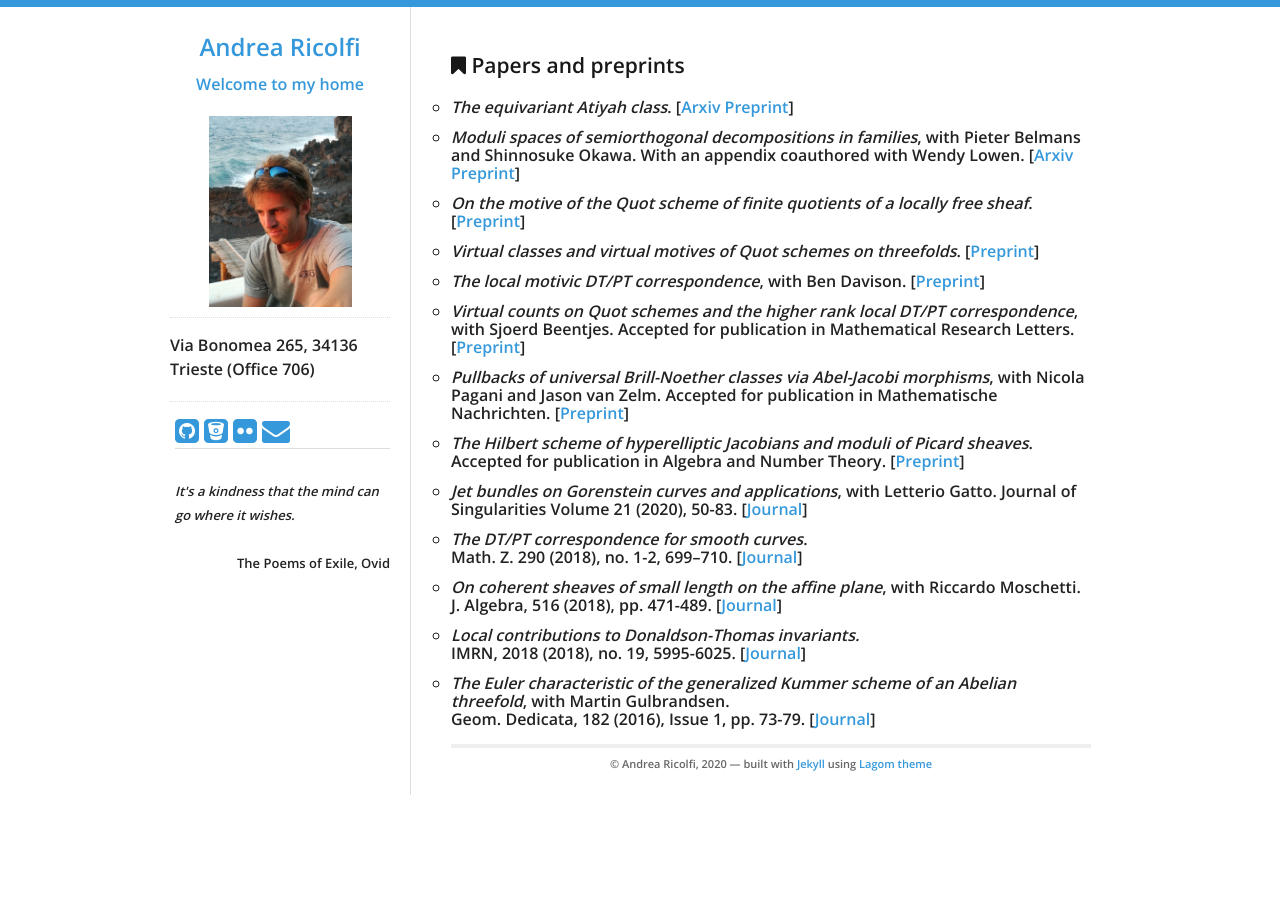
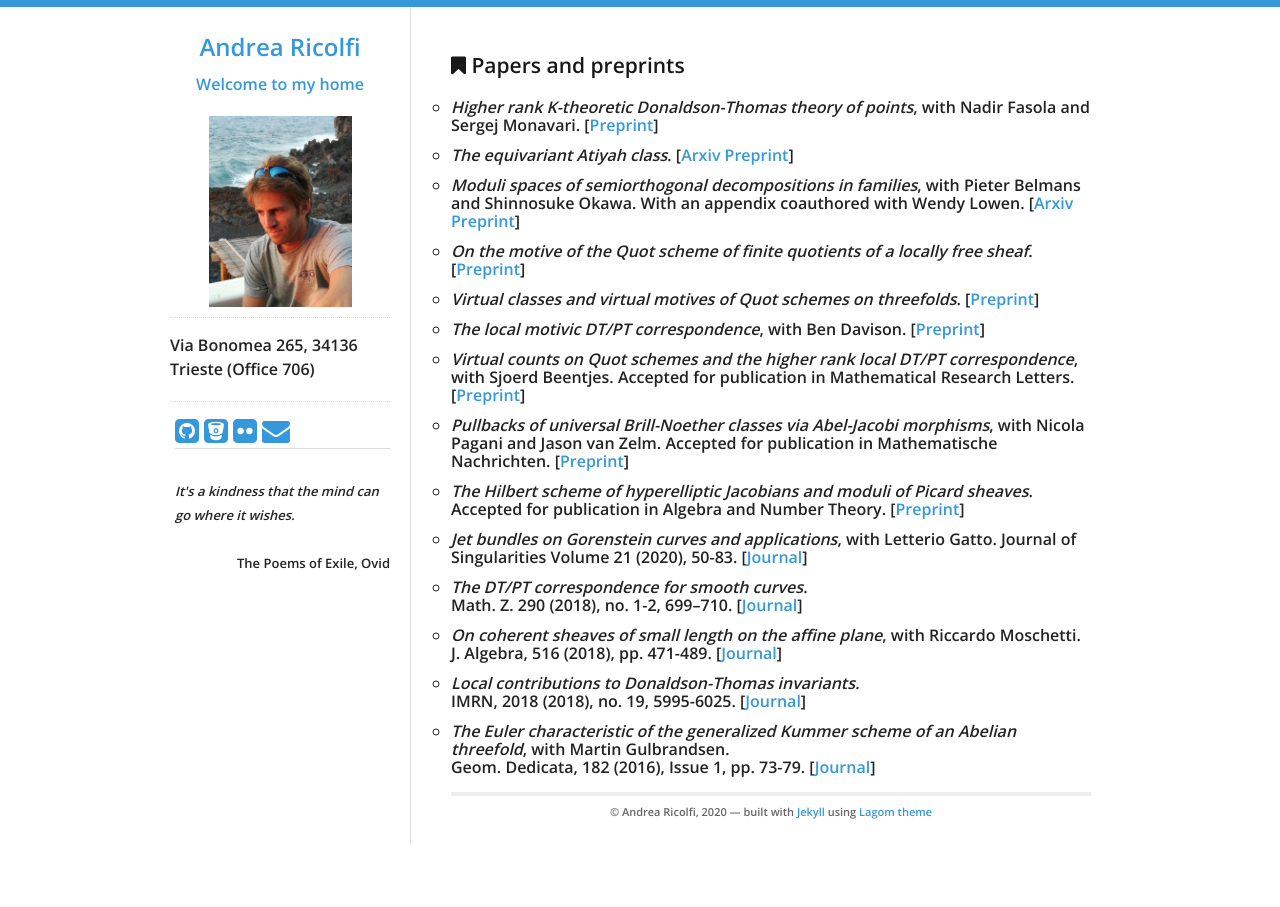
Before and after one commit to atricolfi/atricolfi.github.io, a Jekyll site: the page built from Papers.html, in a window 1280 px wide. Built offline with Jekyll 4.4.1, drawn with Linux system fonts in a browser that asks for light colours.

Commit message:
Update Papers.html
added higher rank K-DT

```diff
--- a/Papers.html
+++ b/Papers.html
@@ -8,6 +8,7 @@ title: Blog Posts
 <p>
 
   <ul style="list-style-type:circle">
+<li><em>Higher rank K-theoretic Donaldson-Thomas theory of points</em>, with Nadir Fasola and Sergej Monavari. [<a href="https://arxiv.org/abs/2003.13565">Preprint</a>]</li>
 <li><em>The equivariant Atiyah class</em>. [<a href="https://arxiv.org/abs/2003.05440">Arxiv</a> <a href="Equivariant_AC.pdf">Preprint</a>]</li>
 <li><em>Moduli spaces of semiorthogonal decompositions in families</em>, with Pieter Belmans and Shinnosuke Okawa.
   With an appendix coauthored with Wendy Lowen. [<a href="https://arxiv.org/abs/2002.03303">Arxiv</a> <a href="Moduli_of_SOD.pdf">Preprint</a>]</li>
```
